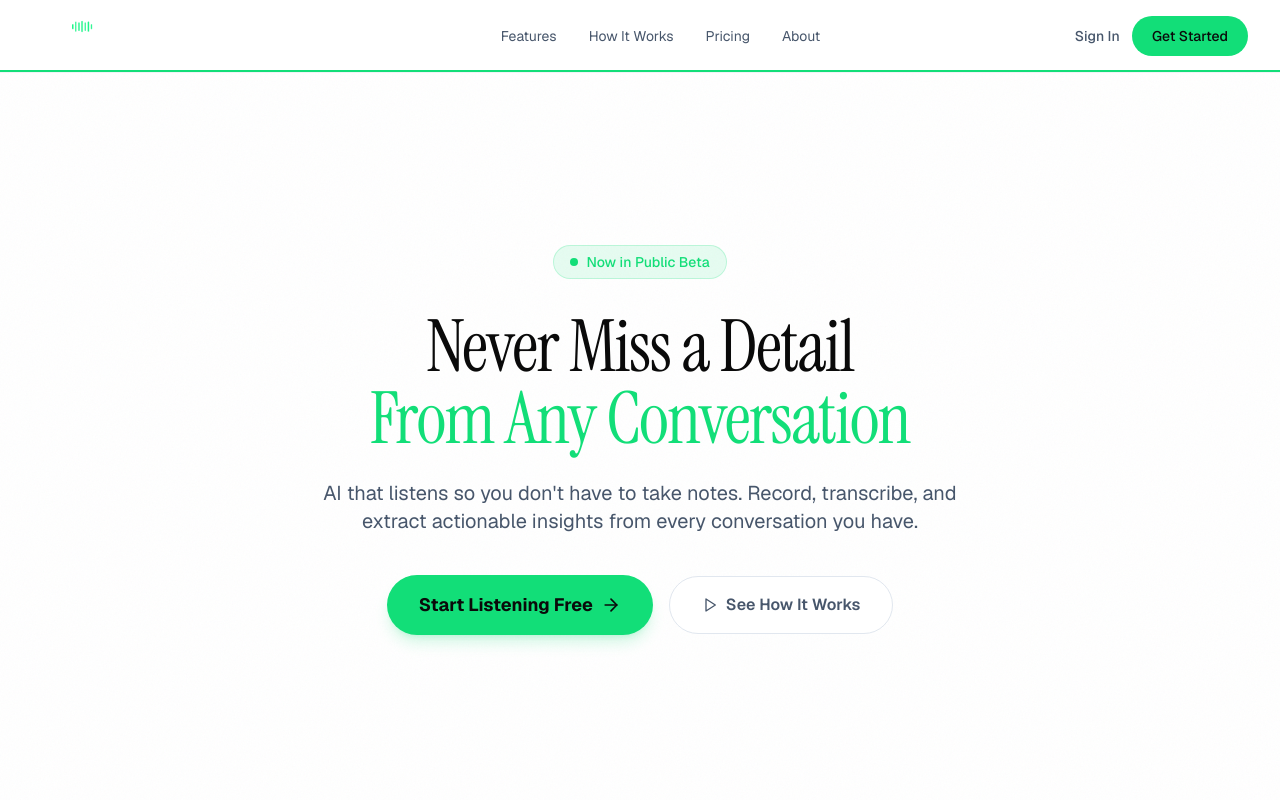
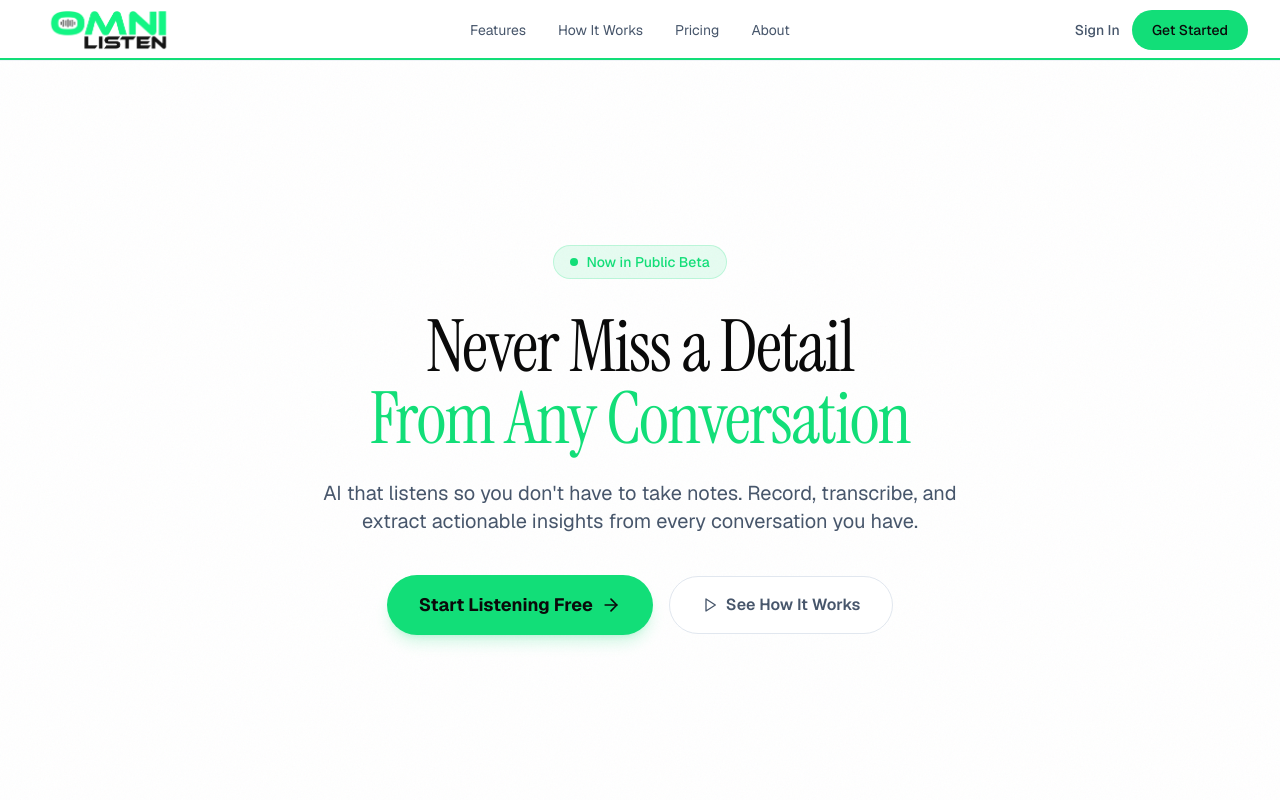
Before and after one commit to riaz37/Omni_Listen, a Next.js app: page / in a window 1280 px wide. Shown: the top 800 px of the page. Built offline with nearby package versions, Linux system fonts and the light colour scheme.

Commit message:
feat: logo issue for dark mode and light mode is fixed.

```diff
--- a/app/forgot-password/page.tsx
+++ b/app/forgot-password/page.tsx
@@ -61,9 +61,14 @@ export default function ForgotPasswordPage() {
         <div className="text-center mb-8">
           <Link href="/" className="inline-flex items-center gap-3 mb-4 hover:opacity-80 transition-opacity">
             <img
+              src="/logo-black.png"
+              alt="Omni Listen"
+              className="h-12 w-auto object-contain rounded-xl shadow-lg block dark:hidden"
+            />
+            <img
               src="/logo.png"
               alt="Omni Listen"
-              className="h-12 w-12 rounded-xl shadow-lg"
+              className="h-12 w-auto object-contain rounded-xl shadow-lg hidden dark:block"
             />
             <h1 className="text-2xl font-bold tracking-tight text-foreground">
               <span className="text-primary">Omni</span>
--- a/app/layout.tsx
+++ b/app/layout.tsx
@@ -21,7 +21,10 @@ export const metadata: Metadata = {
   title: 'Omni Listen',
   description: 'Your AI assistant that listens, understands, and organizes everything you say',
   icons: {
-    icon: '/logo.png',
+    icon: [
+      { url: '/logo-black.png', media: '(prefers-color-scheme: light)' },
+      { url: '/logo.png', media: '(prefers-color-scheme: dark)' },
+    ],
   },
   manifest: '/manifest.json',
   appleWebApp: {
--- a/app/offline/page.tsx
+++ b/app/offline/page.tsx
@@ -20,9 +20,14 @@ export default function OfflinePage() {
           {/* Logo */}
           <div className="inline-flex items-center gap-3 mb-6">
             <img
+              src="/logo-black.png"
+              alt="Omni Listen"
+              className="h-4 w-auto object-contain rounded-xl shadow-lg block dark:hidden"
+            />
+            <img
               src="/logo.png"
               alt="Omni Listen"
-              className="h-12 w-12 rounded-xl shadow-lg"
+              className="h-4 w-auto object-contain rounded-xl shadow-lg hidden dark:block"
             />
             <h1 className="text-2xl font-bold">
               <span className="text-primary">Omni</span>
--- a/app/reset-password/ResetPasswordContent.tsx
+++ b/app/reset-password/ResetPasswordContent.tsx
@@ -136,9 +136,14 @@ export default function ResetPasswordContent() {
         <div className="text-center mb-8">
           <Link href="/" className="inline-flex items-center gap-3 mb-4 hover:opacity-80 transition-opacity">
             <img
+              src="/logo-black.png"
+              alt="Omni Listen"
+              className="h-4 w-auto object-contain rounded-xl shadow-lg block dark:hidden"
+            />
+            <img
               src="/logo.png"
               alt="Omni Listen"
-              className="h-12 w-12 rounded-xl shadow-lg"
+              className="h-4 w-auto object-contain rounded-xl shadow-lg hidden dark:block"
             />
             <h1 className="text-2xl font-bold tracking-tight text-foreground">
               <span className="text-primary">Omni</span>
--- a/app/signin/page.tsx
+++ b/app/signin/page.tsx
@@ -322,9 +322,14 @@ export default function SignInPage() {
         <div className="text-center mb-8">
           <Link href="/" className="inline-flex items-center gap-3 mb-4 hover:opacity-80 transition-opacity">
             <img
+              src="/logo-black.png"
+              alt="Omni Listen"
+              className="h-4 w-auto object-contain rounded-xl shadow-lg block dark:hidden"
+            />
+            <img
               src="/logo.png"
               alt="Omni Listen"
-              className="h-12 w-12 rounded-xl shadow-lg"
+              className="h-4 w-auto object-contain rounded-xl shadow-lg hidden dark:block"
             />
             <h1 className="text-2xl font-bold tracking-tight text-foreground">
               <span className="text-primary">Omni</span>
--- a/app/signup/page.tsx
+++ b/app/signup/page.tsx
@@ -183,9 +183,14 @@ export default function SignUpPage() {
         <div className="text-center mb-8">
           <Link href="/" className="inline-flex items-center gap-3 mb-4 hover:opacity-80 transition-opacity">
             <img
+              src="/logo-black.png"
+              alt="Omni Listen"
+              className="h-4 w-auto object-contain rounded-xl shadow-lg block dark:hidden"
+            />
+            <img
               src="/logo.png"
               alt="Omni Listen"
-              className="h-12 w-12 rounded-xl shadow-lg"
+              className="h-4 w-auto object-contain rounded-xl shadow-lg hidden dark:block"
             />
             <h1 className="text-2xl font-bold tracking-tight text-foreground">
               <span className="text-primary">Omni</span>
--- a/app/verify-email/VerifyEmailContent.tsx
+++ b/app/verify-email/VerifyEmailContent.tsx
@@ -82,9 +82,14 @@ export default function VerifyEmailContent() {
         <div className="text-center mb-8">
           <Link href="/" className="inline-flex items-center gap-3 mb-4 hover:opacity-80 transition-opacity">
             <img
+              src="/logo-black.png"
+              alt="Omni Listen"
+              className="h-4 w-auto object-contain rounded-xl shadow-lg block dark:hidden"
+            />
+            <img
               src="/logo.png"
               alt="Omni Listen"
-              className="h-12 w-12 rounded-xl shadow-lg"
+              className="h-4 w-auto object-contain rounded-xl shadow-lg hidden dark:block"
             />
             <h1 className="text-2xl font-bold tracking-tight text-foreground">
               <span className="text-primary">Omni</span>
--- a/components/LoadingScreen.tsx
+++ b/components/LoadingScreen.tsx
@@ -32,9 +32,14 @@ export default function LoadingScreen() {
         {/* Logo */}
         <div className="mb-8 animate-in fade-in slide-in-from-top-4">
           <img
+            src="/logo-black.png"
+            alt="Omni Listen"
+            className="h-20 w-20 rounded-2xl shadow-2xl mx-auto mb-4 block dark:hidden"
+          />
+          <img
             src="/logo.png"
             alt="Omni Listen"
-            className="h-20 w-20 rounded-2xl shadow-2xl mx-auto mb-4"
+            className="h-20 w-20 rounded-2xl shadow-2xl mx-auto mb-4 hidden dark:block"
           />
           <h1 className="text-4xl font-bold">
             <span className="text-foreground">Omni</span>
--- a/components/Navigation.tsx
+++ b/components/Navigation.tsx
@@ -373,9 +373,14 @@ export default function Navigation() {
               >
                 <div className="relative">
                   <img
+                    src="/logo-black.png"
+                    alt="Omni Listen Logo"
+                    className="h-12 sm:h-14 w-auto object-contain block dark:hidden"
+                  />
+                  <img
                     src="/logo.png"
                     alt="Omni Listen Logo"
-                    className="h-12 sm:h-14 w-auto object-contain"
+                    className="h-12 sm:h-14 w-auto object-contain hidden dark:block"
                   />
                   {isRecording && (
                     <span className="absolute -top-0.5 -right-0.5 flex h-3 w-3">
--- a/components/landing/Footer.tsx
+++ b/components/landing/Footer.tsx
@@ -61,7 +61,8 @@ export default function Footer() {
           {/* Brand */}
           <div>
             <div className="flex items-center gap-2 mb-4">
-              <Image src="/logo.png" alt="Omni Listen" width={28} height={28} className="rounded-md" />
+              <Image src="/logo-black.png" alt="Omni Listen" width={28} height={28} className="rounded-md block dark:hidden" />
+              <Image src="/logo.png" alt="Omni Listen" width={28} height={28} className="rounded-md hidden dark:block" />
               <span className="font-bold text-foreground">Omni Listen</span>
             </div>
             <p className="text-muted-foreground leading-relaxed">
--- a/components/landing/LandingNav.tsx
+++ b/components/landing/LandingNav.tsx
@@ -30,11 +30,19 @@ export default function LandingNav() {
         <div className="flex justify-between items-center py-2">
           <Link href="/" className="flex items-center shrink-0" aria-label="Omni Listen home">
             <Image
+              src="/logo-black.png"
+              alt="Omni Listen"
+              width={1236}
+              height={323}
+              className="h-8 sm:h-10 w-auto object-contain block dark:hidden"
+              priority
+            />
+            <Image
               src="/logo.png"
               alt="Omni Listen"
               width={1236}
               height={323}
-              className="h-12 sm:h-14 w-auto object-contain"
+              className="h-8 sm:h-10 w-auto object-contain hidden dark:block"
               priority
             />
           </Link>
--- a/package.json
+++ b/package.json
@@ -1,5 +1,5 @@
 {
-  "name": "esapai-listen",
+  "name": "omni-listen",
   "productName": "Omni Listen",
   "version": "1.0.0",
   "private": true,
@@ -18,7 +18,7 @@
     "boneyard:build": "npx boneyard-js build http://localhost:3000"
   },
   "build": {
-    "appId": "com.esap.listen",
+    "appId": "com.omni.listen",
     "files": [
       "out/**/*",
       "dist-electron/**/*",
@@ -36,7 +36,7 @@
       {
         "name": "Omni Listen Protocol",
         "schemes": [
-          "esapai-listen"
+          "omni-listen"
         ]
       }
     ]
```
Also changed, not shown: public/logo-black.png (added), public/logo.png.
